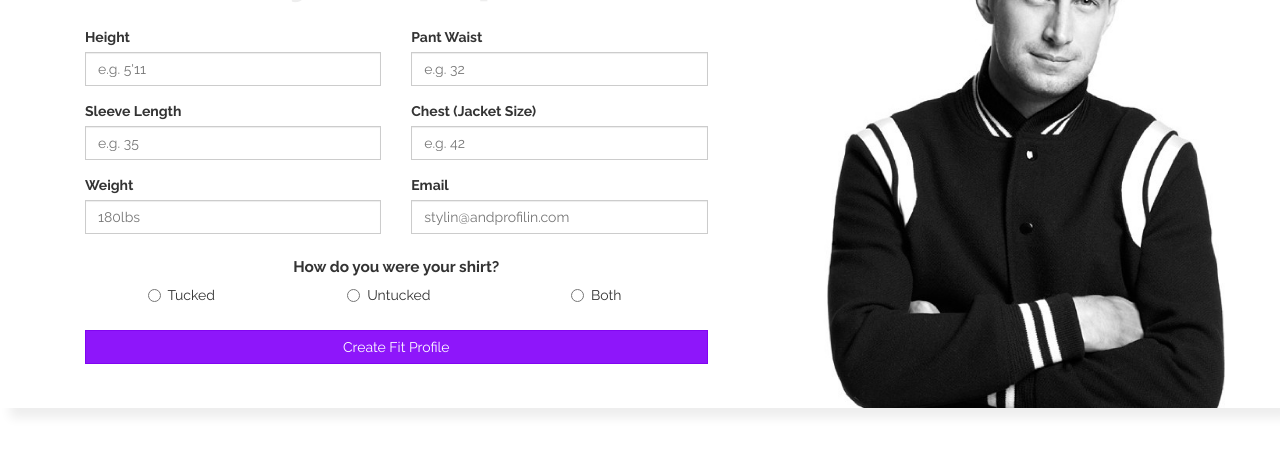
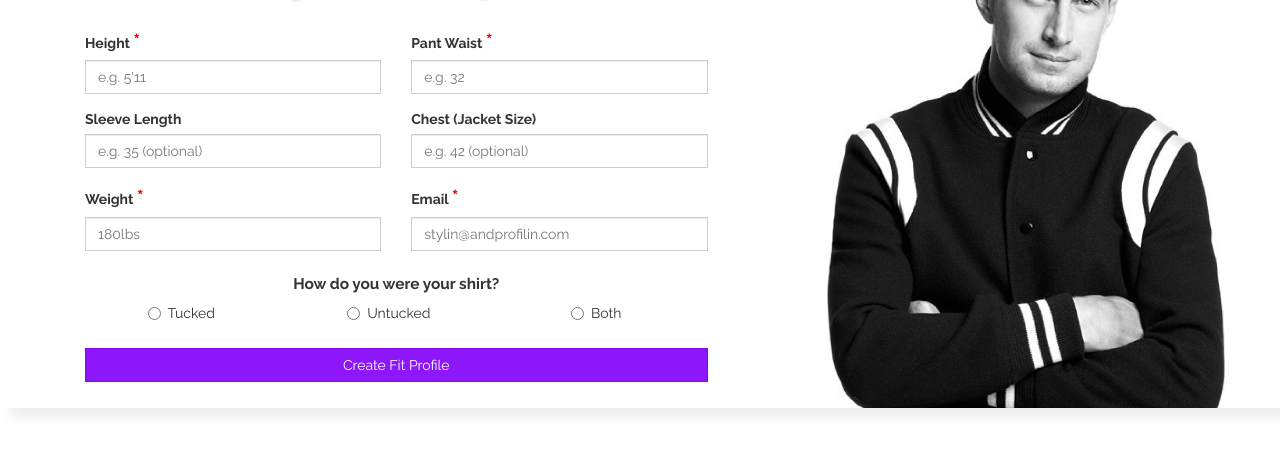
Before and after one commit to fashionmetric/threadhound, a plain HTML site: page next.html in a window 1280 px wide. Shown: the part 92-546 px from the top of the page. Drawn offline with Linux system fonts and the light colour scheme.

Commit message:
Asterisk

```diff
--- a/assets/less/nextform.less
+++ b/assets/less/nextform.less
@@ -42,6 +42,11 @@
 			button {
 				margin-bottom: 25px;
 			}
+			.asterisk {
+				font-weight: 700;
+				color: red;
+				font-size: 20px;
+			}
 	}
 	.nextproof {
 		.make-lg-column(5);
--- a/next.html
+++ b/next.html
@@ -18,29 +18,29 @@
 					<form role="form">
 					<div class="col-lg-6">
 						<div class="form-group col-lg-12">
-							<label for="inputEmail3" class="control-label">Height</label>
+							<label for="inputEmail3" class="control-label">Height <span class="asterisk">*</span></label>
 							<input type="email" class="form-control" id="inputEmail3" placeholder="e.g. 5'11">
 						</div>
 						<div class="form-group col-lg-12">
 							<label for="inputEmail3" class="control-label">Sleeve Length</label>
-							<input type="email" class="form-control" id="inputEmail3" placeholder="e.g. 35">
+							<input type="email" class="form-control" id="inputEmail3" placeholder="e.g. 35 (optional)">
 						</div>
 						<div class="form-group col-lg-12">
-							<label for="inputEmail3" class="control-label">Weight</label>
+							<label for="inputEmail3" class="control-label">Weight <span class="asterisk">*</span></label>
 							<input type="email" class="form-control" id="inputEmail3" placeholder="180lbs">
 						</div>
 					</div>
 					<div class="col-lg-6">
 						<div class="form-group col-lg-12">
-							<label for="inputEmail3" class="control-label">Pant Waist</label>
+							<label for="inputEmail3" class="control-label">Pant Waist <span class="asterisk">*</span></label>
 							<input type="email" class="form-control" id="inputEmail3" placeholder="e.g. 32">
 						</div>
 						<div class="form-group col-lg-12">
 							<label for="inputEmail3" class="control-label">Chest (Jacket Size)</label>
-							<input type="email" class="form-control" id="inputEmail3" placeholder="e.g. 42">
+							<input type="email" class="form-control" id="inputEmail3" placeholder="e.g. 42 (optional)">
 						</div>
 						<div class="form-group col-lg-12">
-							<label for="inputEmail3" class="control-label">Email</label>
+							<label for="inputEmail3" class="control-label">Email <span class="asterisk">*</span></label>
 							<input type="email" class="form-control" id="inputEmail3" placeholder="stylin@andprofilin.com">
 						</div>
 					</div>
```
Also changed, not shown: assets/css/bootstrap.css.
